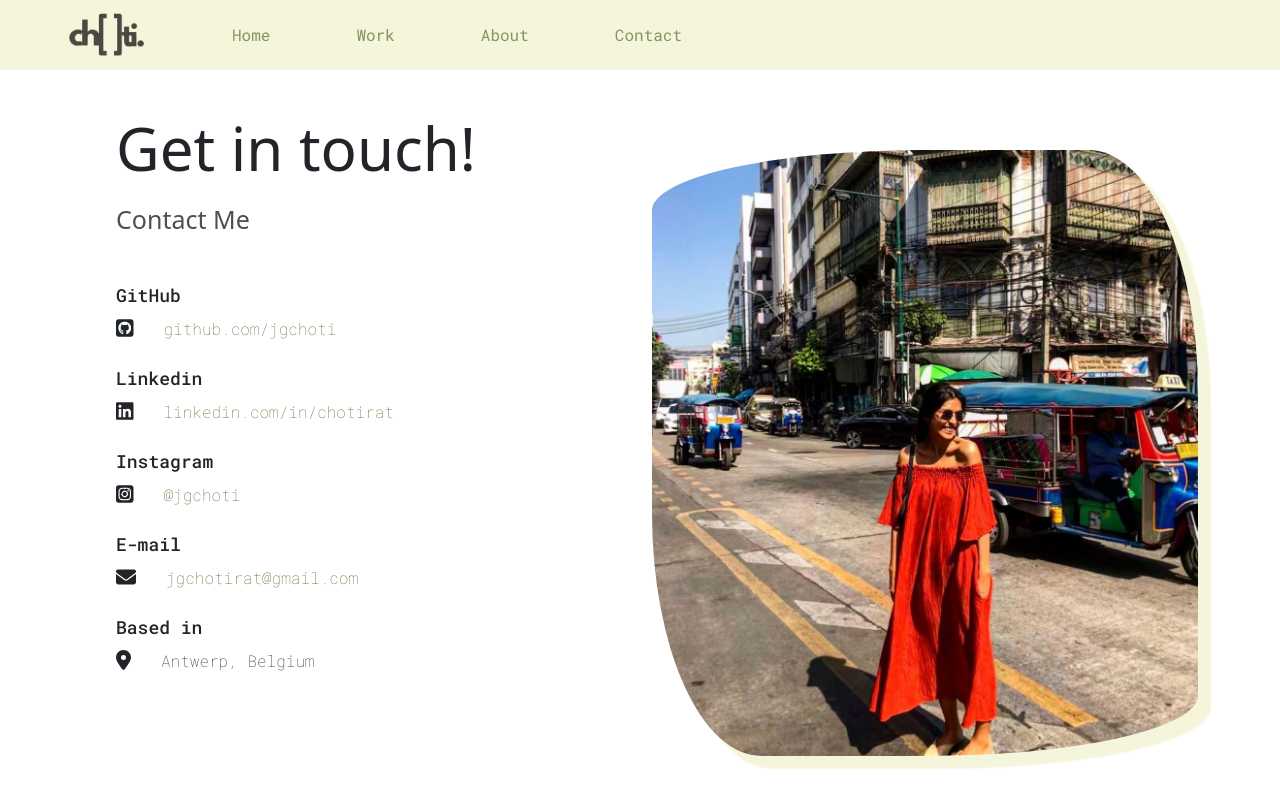
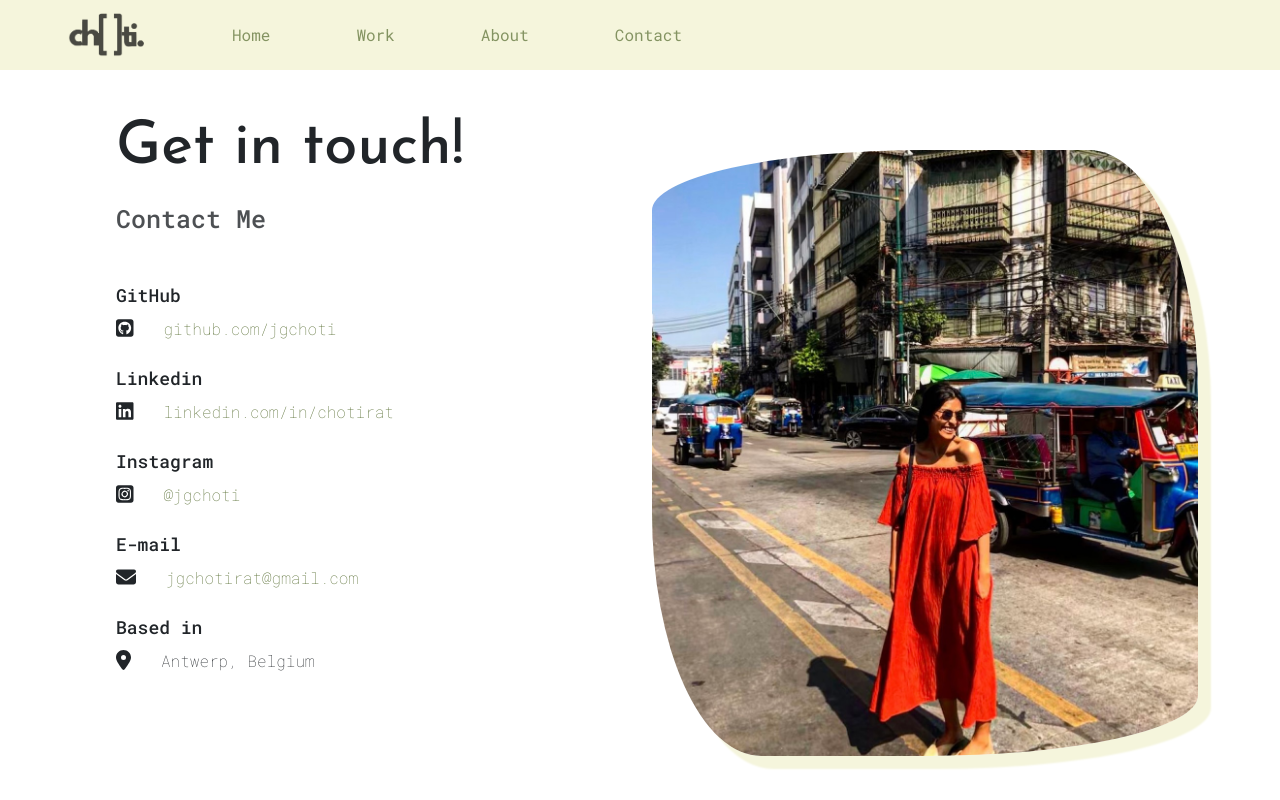
Before and after one commit to jgchoti/jgchoti.github.io, a React (Create React App) app: page /contact in a window 1280 px wide. Shown: the top 800 px of the page. Built offline with nearby package versions, Linux system fonts and the light colour scheme.

Commit message:
Update typography.css

```diff
--- a/src/style/typography.css
+++ b/src/style/typography.css
@@ -1,10 +1,12 @@
 .hero h1,
-.description h1 {
+.description h1,
+.content h1 {
   font-size: 96px;
   font-family: var(--head-font-family);
 }
 .description h2,
-.hero h2 {
+.hero h2,
+.content h2 {
   font-family: var(--font-family);
 }
 
@@ -14,8 +16,8 @@ h3 {
   line-height: 2;
   opacity: 0.5;
 }
-
-h4 {
+h4,
+.content h4 {
   font-size: 18px;
   font-family: var(--font-family);
   line-height: 1.5;
```
